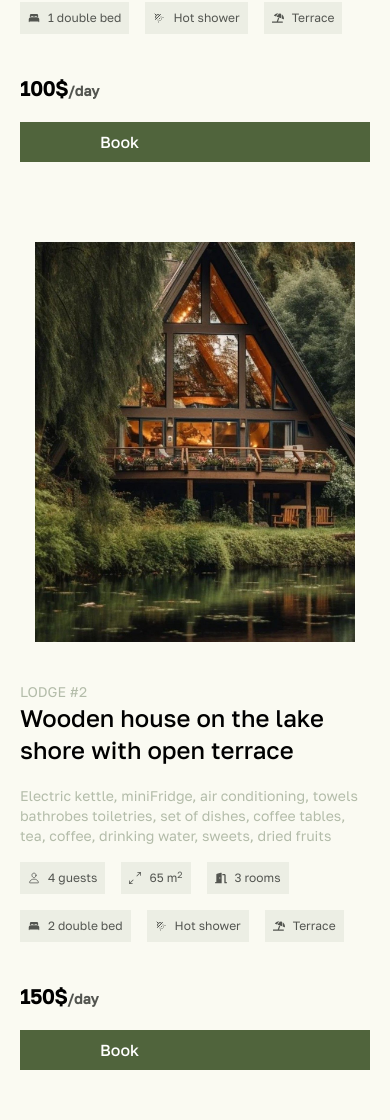
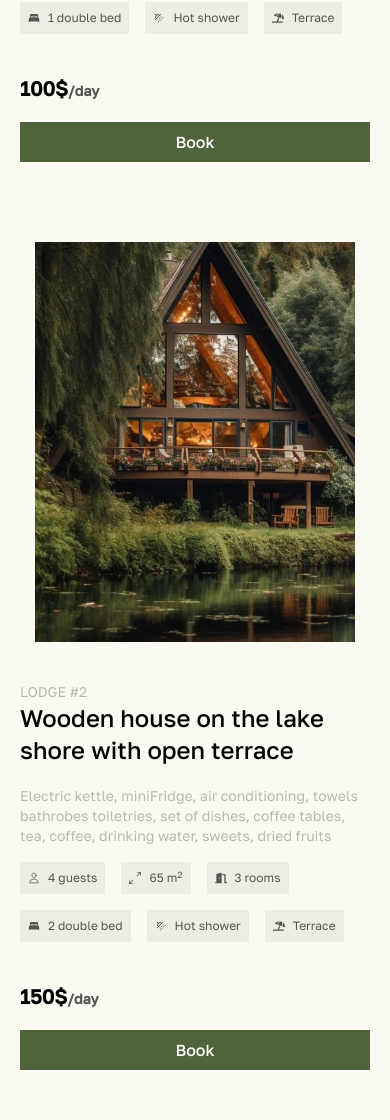
Before and after one commit to Ruhamma/sylvan-hotel, a Next.js app: page /lodge in a window 390 px wide. Shown: the part 2518-3638 px from the top of the page. Built offline with nearby package versions, Linux system fonts and the light colour scheme.

Commit message:
Update styles in about/page.tsx and car-camping/page.tsx

```diff
--- a/src/app/about/page.tsx
+++ b/src/app/about/page.tsx
@@ -7,7 +7,10 @@ import React from "react";
 const About = () => {
   return (
     <div className="min-h-screen ">
-      <Banner title="A place to contemplate sunset, de-stress and replenish resources" bgUrl="/aboutHero.jpg"/>
+      <Banner
+        title="A place to contemplate sunset, de-stress and replenish resources"
+        bgUrl="/aboutHero.jpg"
+      />
       <section className="text-black">
         <div className="title p-5 sm:p-10 ">
           <p className="text-text">ABOUT US</p>
@@ -138,8 +141,9 @@ const About = () => {
           </div>
         </div>
       </section>
-      <section id="book" className=" bg-secondary pt-10">
-        <div className="title p-5 sm:p-10 mt-20">
+      <section id="book" className=" bg-secondary pt-10 leafContainer">
+        <div className="leafContent">
+          <div className="title p-5 sm:p-10 mt-20 ">
             <p className="font-secondary text-3xl sm:text-4xl md:tex-5xl lg:text-6xl text-white  text-center">
               <span className="container2">
                 <span className="content2 pr-4">EXPLORE</span>
@@ -165,6 +169,7 @@ const About = () => {
           <div className="dome2 mt-10 h-[40rem] flex items-center justify-center ">
             <div className="w-[50%] flex flex-col justify-center items-center gap-4"></div>
           </div>
+        </div>
       </section>
     </div>
   );
--- a/src/app/car-camping/page.tsx
+++ b/src/app/car-camping/page.tsx
@@ -202,7 +202,7 @@ const CarCamping = () => {
 
         <div className="booking mt-10 flex justify-center  p-10 gap-10 ">
           <div className="w-full lg:w-[60%] ">
-            <div className="horizontal   ">
+            <div className="horizontal">
               <Stepper steps={steps} currentStep={currentStep} />
 
               <div className="sm:p-10 ">
--- a/src/app/lodge/page.tsx
+++ b/src/app/lodge/page.tsx
@@ -141,7 +141,7 @@ const lodge = () => {
             <div className="flex sm:flex-row flex-col gap-4 ">
               <Link
                 href={`/book?lodgeId=1`}
-                className="bg-secondary hover:bg-secondary/50  text-white px-20 py-2  font-primary font-medium  "
+                className="bg-secondary hover:bg-secondary/50  text-white px-20 py-2  font-primary font-medium text-center "
               >
                 Book
               </Link>
@@ -212,7 +212,7 @@ const lodge = () => {
             <div className="flex sm:flex-row flex-col gap-4 ">
               <Link
                 href={`/book?lodgeId=2`}
-                className="bg-secondary hover:bg-secondary/50  text-white px-20 py-2  font-primary font-medium  "
+                className="bg-secondary hover:bg-secondary/50  text-white px-20 py-2  font-primary font-medium text-center "
               >
                 Book
               </Link>
@@ -270,7 +270,7 @@ const lodge = () => {
             <div className="flex sm:flex-row flex-col gap-4 ">
               <Link
                 href={`/book?lodgeId=3`}
-                className="bg-secondary hover:bg-secondary/50  text-white px-20 py-2  font-primary font-medium  "
+                className="bg-secondary hover:bg-secondary/50  text-white px-20 py-2  font-primary font-medium  text-center"
               >
                 Book
               </Link>
@@ -343,7 +343,7 @@ const lodge = () => {
             <div className="flex sm:flex-row flex-col gap-4 ">
               <Link
                 href={`/book?lodgeId=4`}
-                className="bg-secondary hover:bg-secondary/50  text-white px-20 py-2  font-primary font-medium  "
+                className="bg-secondary hover:bg-secondary/50  text-white px-20 py-2  font-primary font-medium  text-center"
               >
                 Book
               </Link>
```
Lines whose indentation alone changed are shown as unchanged.
